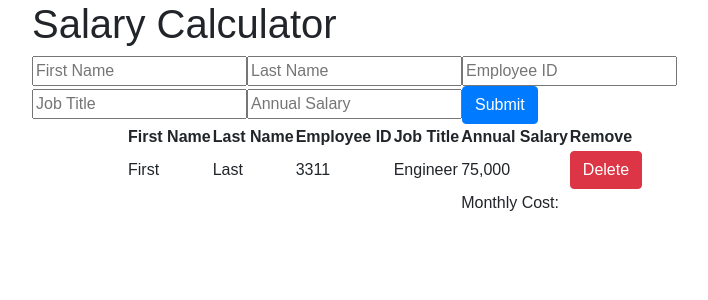
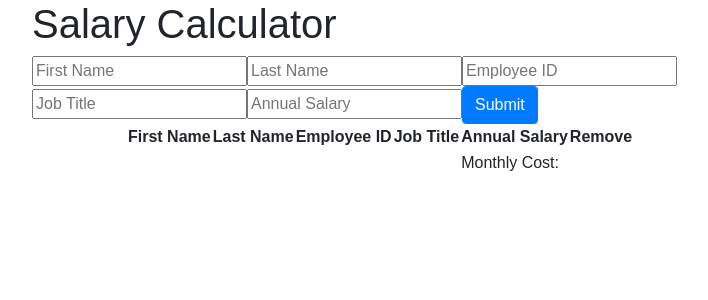
Before and after one commit to Philip-Owen/React_Salary_Calculator, a React (Create React App) app: page / in a window 1280 px wide. Shown: the top 300 px of the page, without its empty margins (53-761 px from the left). Built offline with nearby package versions, Linux system fonts and the light colour scheme.

Commit message:
refactored EmployeeRow and EmployeeTable to list added employees to the table

```diff
--- a/src/components/App/App.js
+++ b/src/components/App/App.js
@@ -18,7 +18,7 @@ class App extends Component {
       <div className="container">
         <h1>Salary Calculator</h1>
         <EmployeeForm addEmployee={this.handleEmployeeAdd}/>
-        <EmployeeTable />
+        <EmployeeTable employees={this.state.employees}/>
       </div>
     );
   }
--- a/src/components/Employee-Row/Employee-Row.js
+++ b/src/components/Employee-Row/Employee-Row.js
@@ -1,13 +1,13 @@
 import React from 'react';
 
-const EmployeeRow = () => {
+const EmployeeRow = (props) => {
   return (
     <tr>
-      <td>First</td>
-      <td>Last</td>
-      <td>3311</td>
-      <td>Engineer</td>
-      <td>75,000</td>
+      <td>{props.first}</td>
+      <td>{props.last}</td>
+      <td>{props.id}</td>
+      <td>{props.title}</td>
+      <td>{props.salary}</td>
       <td><button className="btn btn-danger">Delete</button></td>
     </tr>
   );
--- a/src/components/Employee-Table/Employee-Table.js
+++ b/src/components/Employee-Table/Employee-Table.js
@@ -1,7 +1,7 @@
 import React from 'react';
 import EmployeeRow from '../Employee-Row/Employee-Row';
 
-const EmployeeTable = () => {
+const EmployeeTable = (props) => {
   return (
     <div className="row justify-content-center">
       <div className="col-md-offset-1 col-md-10">
@@ -18,7 +18,7 @@ const EmployeeTable = () => {
               </tr>
             </thead>
             <tbody id="employeeData">
-              <EmployeeRow />
+              {props.employees.map(employee => <EmployeeRow key={employee.id} {...employee} />)}
             </tbody>
             <tfoot>
               <tr>
```
